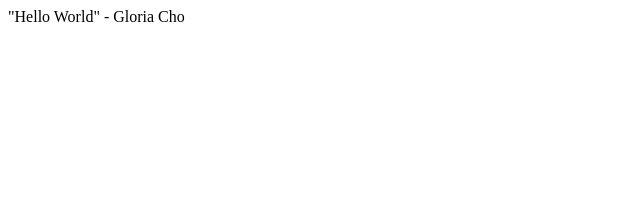
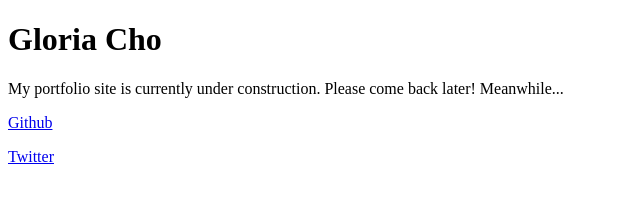
Before and after one commit to gcho91/gcho91.github.io-old, a plain HTML site: page index.html in a window 1280 px wide. Shown: the whole page, without its empty margins (0-640 px from the left). Drawn offline with Linux system fonts and the light colour scheme.

Commit message:
Placeholder page for portfolio

```diff
--- /dev/null
+++ b/index.css
@@ -0,0 +1,3 @@
+body{
+  /*background-color: salmon;*/
+}
--- a/index.html
+++ b/index.html
@@ -1 +1,22 @@
-"Hello World" - Gloria Cho
+<!DOCTYPE html>
+<html>
+  <head>
+    <meta charset="utf-8">
+    <title>Gloria Cho - Portfolio</title>
+    <link rel="stylesheet" type="text/css" href="index.css">
+  </head>
+  <body>
+    <h1>Gloria Cho</h1>
+    <p>
+      My portfolio site is currently under construction. Please come back later! Meanwhile...
+    </p>
+
+    <p>
+      <a href="http://www.github.com/gcho91"> Github</a>
+    </p>
+
+    <p>
+      <a href="http://www.twitter.com/espresscho"> Twitter</a>
+    </p>
+  </body>
+</html>
```
